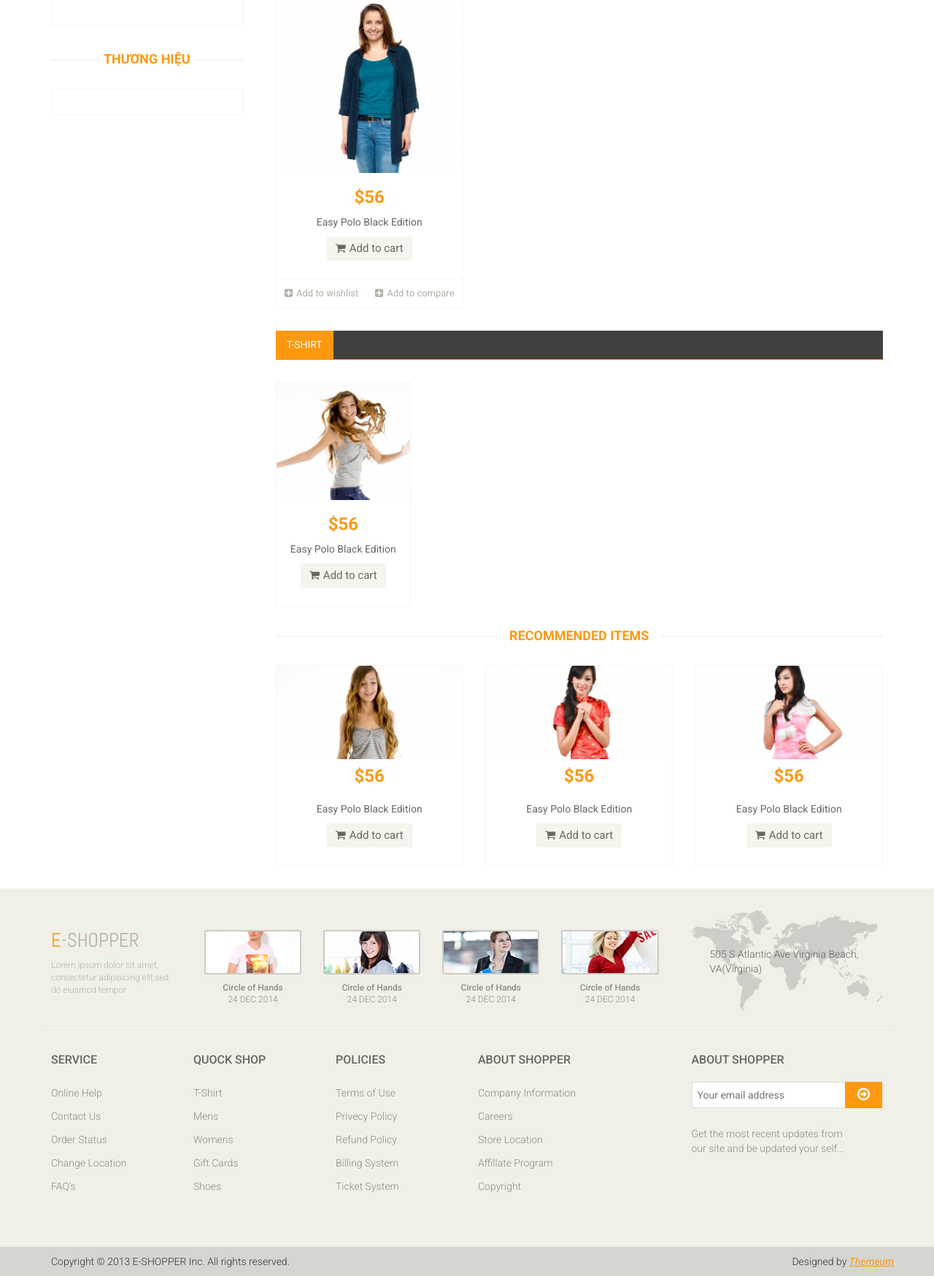
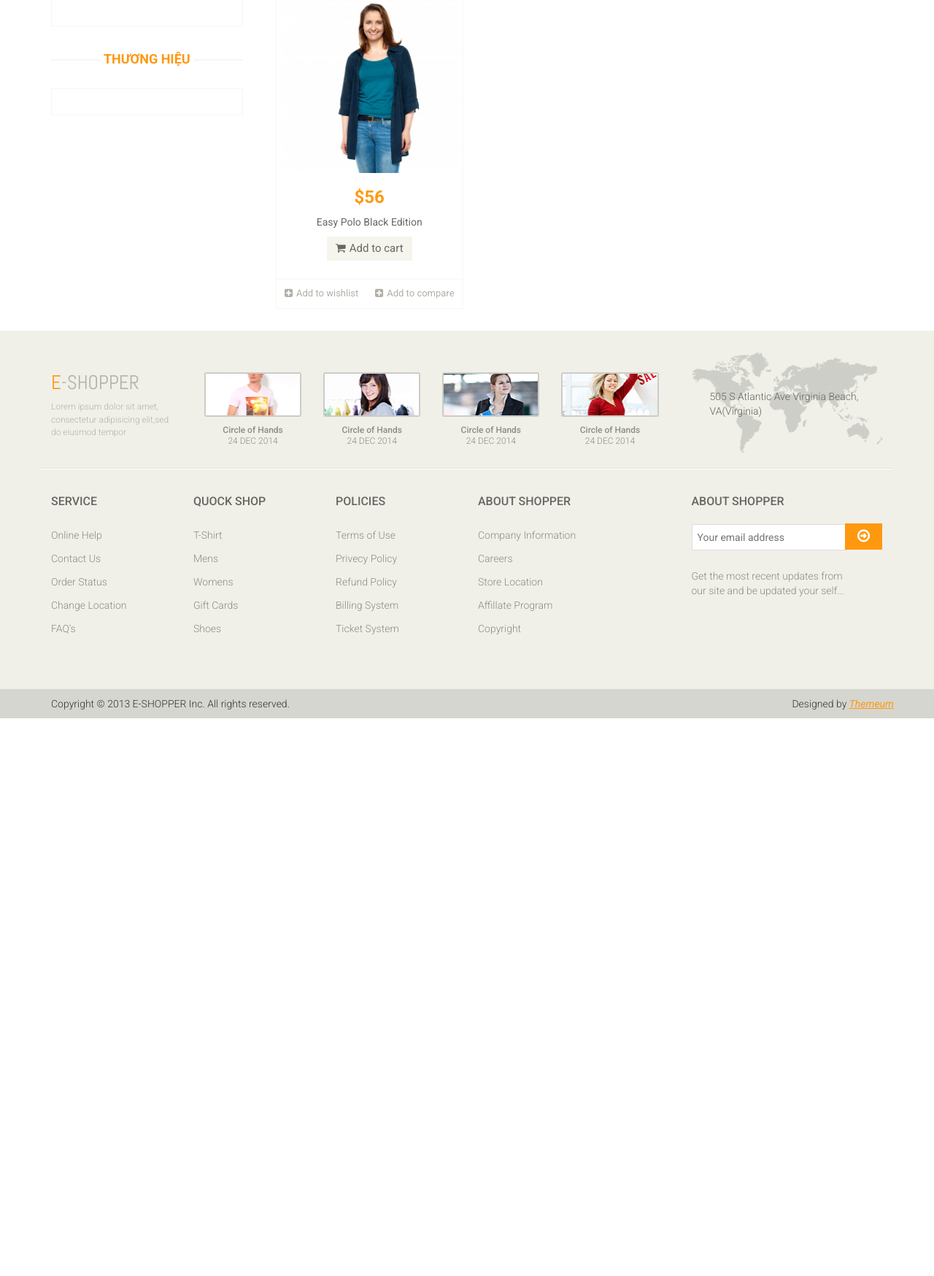
Before and after one commit to shopbangiay/shopbangiay, a Laravel app: page / in a window 1280 px wide. Shown: the part 749-2497 px from the top of the page at 73% size. After the commit the page ends 1733 px from the top, so only its background shows below. Run offline with Laravel 8, Linux system fonts and the light colour scheme; data that the repository does not hold is empty.

Commit message:
edit file home

```diff
--- a/resources/views/pages/home.blade.php
+++ b/resources/views/pages/home.blade.php
@@ -28,80 +28,4 @@
         </div>
     </div>
 </div><!--features_items-->
-<div class="category-tab"><!--category-tab-->
-    <div class="col-sm-12">
-        <ul class="nav nav-tabs">
-            <li class="active"><a href="#tshirt" data-toggle="tab">T-Shirt</a></li>
-        </ul>
-    </div>
-    <div class="tab-content">
-        <div class="tab-pane fade active in" id="tshirt" >
-            <div class="col-sm-3">
-                <div class="product-image-wrapper">
-                    <div class="single-products">
-                        <div class="productinfo text-center">
-                            <img src="{{asset('public/frontend/images/gallery1.jpg')}}" alt="" />
-                            <h2>$56</h2>
-                            <p>Easy Polo Black Edition</p>
-                            <a href="#" class="btn btn-default add-to-cart"><i class="fa fa-shopping-cart"></i>Add to cart</a>
-                        </div>
-
-                    </div>
-                </div>
-            </div>
-
-        </div>
-    </div>
-</div><!--/category-tab-->
-<div class="recommended_items"><!--recommended_items-->
-    <h2 class="title text-center">recommended items</h2>
-
-    <div id="recommended-item-carousel" class="carousel slide" data-ride="carousel">
-        <div class="carousel-inner">
-            <div class="item active">
-                <div class="col-sm-4">
-                    <div class="product-image-wrapper">
-                        <div class="single-products">
-                            <div class="productinfo text-center">
-                                <img src="{{asset('public/frontend/images/recommend1.jpg')}}" alt="" />
-                                <h2>$56</h2>
-                                <p>Easy Polo Black Edition</p>
-                                <a href="#" class="btn btn-default add-to-cart"><i class="fa fa-shopping-cart"></i>Add to cart</a>
-                            </div>
-
-                        </div>
-                    </div>
-                </div>
-                <div class="col-sm-4">
-                    <div class="product-image-wrapper">
-                        <div class="single-products">
-                            <div class="productinfo text-center">
-                                <img src="{{asset('public/frontend/images/recommend2.jpg')}}" alt="" />
-                                <h2>$56</h2>
-                                <p>Easy Polo Black Edition</p>
-                                <a href="#" class="btn btn-default add-to-cart"><i class="fa fa-shopping-cart"></i>Add to cart</a>
-                            </div>
-
-                        </div>
-                    </div>
-                </div>
-                <div class="col-sm-4">
-                    <div class="product-image-wrapper">
-                        <div class="single-products">
-                            <div class="productinfo text-center">
-                                <img src="{{asset('public/frontend/images/recommend3.jpg')}}" alt="" />
-                                <h2>$56</h2>
-
-                                <p>Easy Polo Black Edition</p>
-                                <a href="#" class="btn btn-default add-to-cart"><i class="fa fa-shopping-cart"></i>Add to cart</a>
-                            </div>
-
-                        </div>
-                    </div>
-                </div>
-            </div>
-        </div>
-
-    </div>
-</div><!--/recommended_items-->
 @endsection
```
